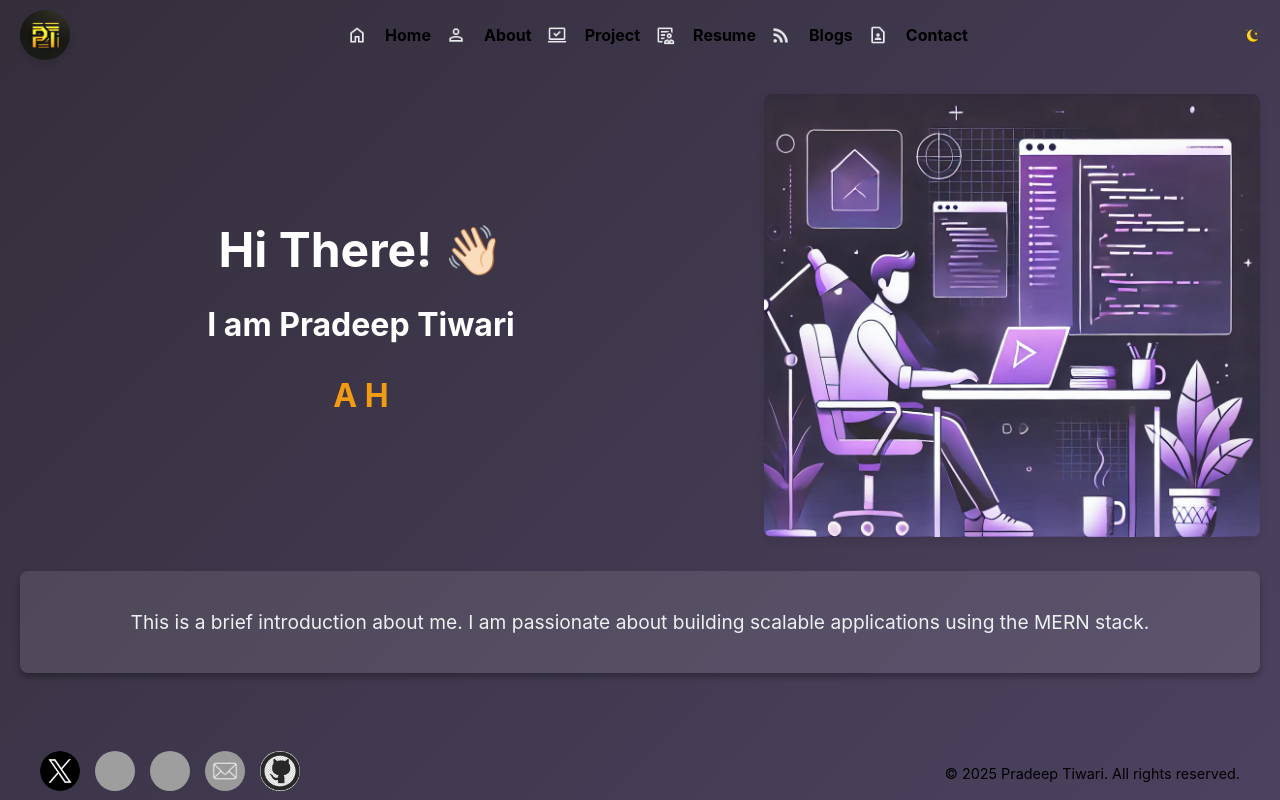
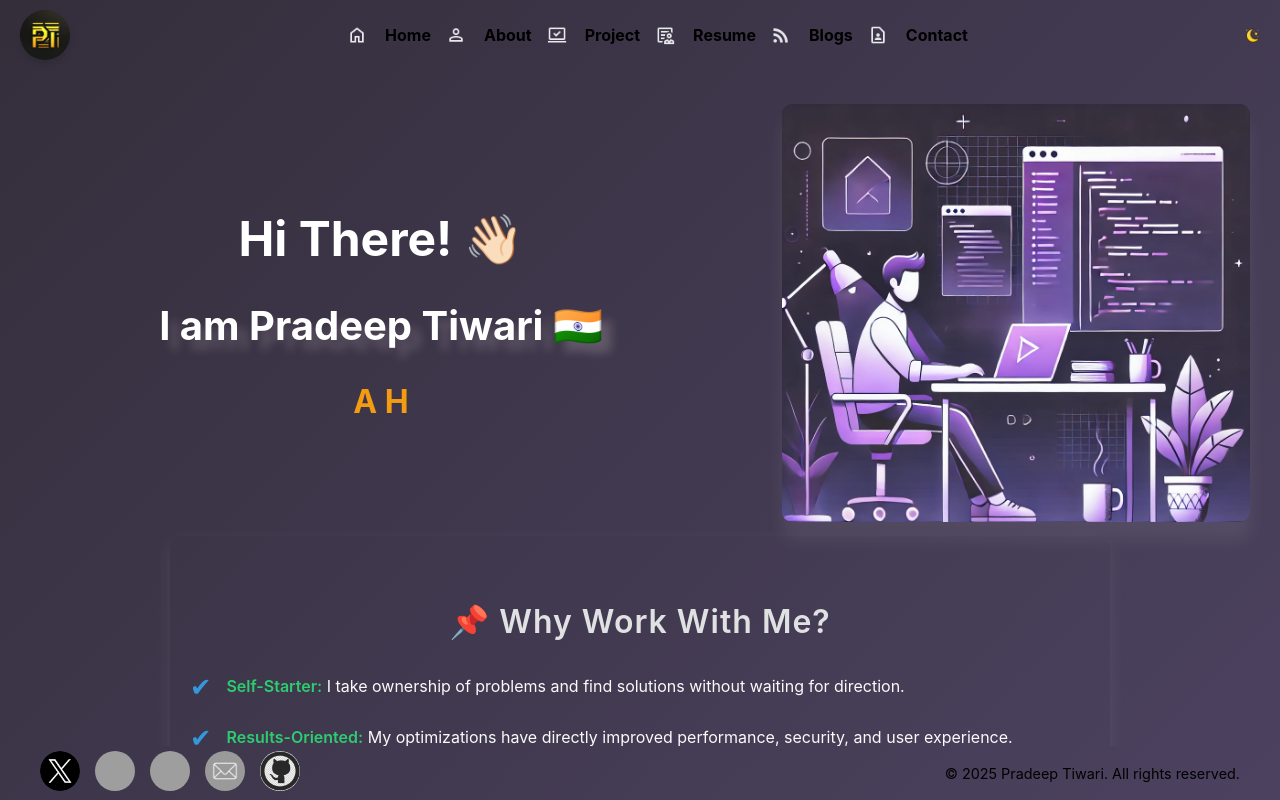
Before and after one commit to pradeepkni382/MyPortfolio, a React (Create React App) app: page / in a window 1280 px wide. Built offline with nearby package versions, Linux system fonts and the light colour scheme; grey boxes are pictures that could not be loaded.

Commit message:
w06/task/ticket/added shadow below image and text, beatified bottom container
- Implementation:-

```diff
--- a/src/pages/Home.js
+++ b/src/pages/Home.js
@@ -17,7 +17,6 @@ const Home = () => {
     for (let i = 0; i < message.length; i++) {
       // Add one character at a time
       setTyping((prev) => prev + message[i]);
-      console.log(`value of i -- currentMessage.length: ${i} currentMessage: ${message[i]}`);
 
       // Wait for 100ms before adding the next character
       await new Promise(resolve => setTimeout(resolve, 100));
@@ -50,7 +49,7 @@ const Home = () => {
         <TopContainer>
           <RightContainer>
             <h1>Hi There! 👋🏻</h1>
-            <h2>I am Pradeep Tiwari</h2>
+            <h2>I am Pradeep Tiwari 🇮🇳</h2>
             <h3>{typing}</h3>
           </RightContainer>
           <LeftContainer>
@@ -58,8 +57,39 @@ const Home = () => {
           </LeftContainer>
         </TopContainer>
         <BottomContainer>
-          <p>This is a brief introduction about me. I am passionate about building scalable applications using the MERN stack.</p>
-        </BottomContainer>
+  <SectionHeading>📌 Why Work With Me?</SectionHeading>
+  <Content>
+    <ContentItem>
+      <Icon>✔</Icon>
+      <Text>
+        <strong>Self-Starter:</strong> I take ownership of problems and find solutions without waiting for direction.
+      </Text>
+    </ContentItem>
+    <ContentItem>
+      <Icon>✔</Icon>
+      <Text>
+        <strong>Results-Oriented:</strong> My optimizations have directly improved performance, security, and user experience.
+      </Text>
+    </ContentItem>
+    <ContentItem>
+      <Icon>✔</Icon>
+      <Text>
+        <strong>Fast Learner:</strong> Picked up Golang, SwiftUI, and security frameworks proactively to enhance product development.
+      </Text>
+    </ContentItem>
+    <ContentItem>
+      <Icon>✔</Icon>
+      <Text>
+        <strong>High Impact:</strong> Delivered scalable features used by thousands of users with minimal oversight.
+      </Text>
+    </ContentItem>
+  </Content>
+  <Description>
+    I believe in getting things done, making decisions that move projects forward, and continuously improving my craft. <br />
+    <strong>Let’s build something exceptional together. 🚀</strong>
+  </Description>
+</BottomContainer>
+
       </Main>
     </PageContainer>
   );
@@ -87,6 +117,7 @@ const TopContainer = styled.div`
   align-items: center;
   gap: 30px;
 
+  /* Ensure that the layout stacks vertically on small screens */
   @media (max-width: 768px) {
     flex-direction: column;
     text-align: center;
@@ -95,44 +126,117 @@ const TopContainer = styled.div`
 
 const LeftContainer = styled.div`
   flex: 1;
-  max-width: 40%;
+  max-width: 40%; /* Limiting max-width ensures it doesn't stretch too much */
+
   img {
-    width: 100%;
-    height: auto;
-    border-radius: 8px;
-    box-shadow: 0 4px 8px rgba(0, 0, 0, 0.1);
+    width: 100%; /* Allow image to fully take up container space */
+    height: auto; /* Keep aspect ratio intact */
+    border-radius: 10px;
+    box-shadow: 0 18px 18px rgba(240, 237, 237, 0.08);
+    object-fit: cover; /* Ensures image doesn't stretch */
   }
+
+  /* Optional: Adding padding to ensure image is not too close to the edges */
+  padding: 10px;
 `;
 
 const RightContainer = styled.div`
   flex: 2;
-  max-width: 55%;
+  max-width: 55%; /* Allow the right container to take up more space */
+
   h1 {
     font-size: 3rem;
     margin-bottom: 20px;
   }
+
   h2 {
-    font-size: 2rem;
+    font-size: 2.5rem; /* Slightly smaller size for the name */
     margin-bottom: 20px;
+    text-shadow: 10px 10px 10px rgba(235, 222, 222, 0.2); /* Shadow below the name */
   }
+
   h3 {
     font-size: 2rem;
     font-weight: bold;
     color: #f39c12; /* Highlight typing text */
   }
+
+  /* Optional: Adding some padding or margin for better spacing */
+  padding: 0 20px;
 `;
 
+
 const BottomContainer = styled.div`
-  margin-top: 30px;
-  background: rgba(255, 255, 255, 0.1);
-  padding: 20px;
-  border-radius: 8px;
-  box-shadow: 0 4px 6px rgba(0, 0, 0, 0.3);
+  background: transparent;
+  padding: 40px 20px;
+  margin-top: 100px; /* Space between bottom container and top container */
+  border-radius: 10px;
+  box-shadow: 0 6px 18px rgba(240, 237, 237, 0.08);
+  max-width: 900px;
+  margin: 0 auto;
+  text-align: left;
 
-  p {
-    font-size: 1.2rem;
-    color: #ecf0f1;
+  /* Optional: Adding responsiveness */
+  @media (max-width: 768px) {
+    padding: 30px 15px; /* Adjust padding on small screens */
+  }
+
+  @media (max-width: 480px) {
+    max-width: 100%; /* Allow bottom container to take full width on very small screens */
   }
 `;
 
+
+const SectionHeading = styled.h2`
+  font-size: 2rem;
+  font-weight: 600;
+  color:rgb(224, 225, 226);
+  margin-bottom: 30px;
+  text-align: center;
+  letter-spacing: 1px;
+`;
+
+const Content = styled.div`
+  display: flex;
+  flex-direction: column;
+  gap: 20px;
+`;
+
+const ContentItem = styled.div`
+  display: flex;
+  align-items: center;
+  font-size: 1.1rem;
+  color: #34495e;
+`;
+
+const Icon = styled.span`
+  font-size: 1.6rem;
+  color: #3498db;
+  margin-right: 15px;
+`;
+
+const Text = styled.p`
+  margin: 0;
+  font-size: 1rem;
+  color:rgb(250, 250, 250);
+  line-height: 1.6;
+  strong {
+    color: #2ecc71;
+    font-weight: 600;
+  }
+`;
+
+const Description = styled.p`
+  margin-top: 30px;
+  font-size: 1.1rem;
+  color:rgb(255, 255, 255);
+  text-align: center;
+
+  strong {
+    font-weight: bold;
+    color: #2ecc71;
+  }
+`;
+
+
 export default Home;
```
